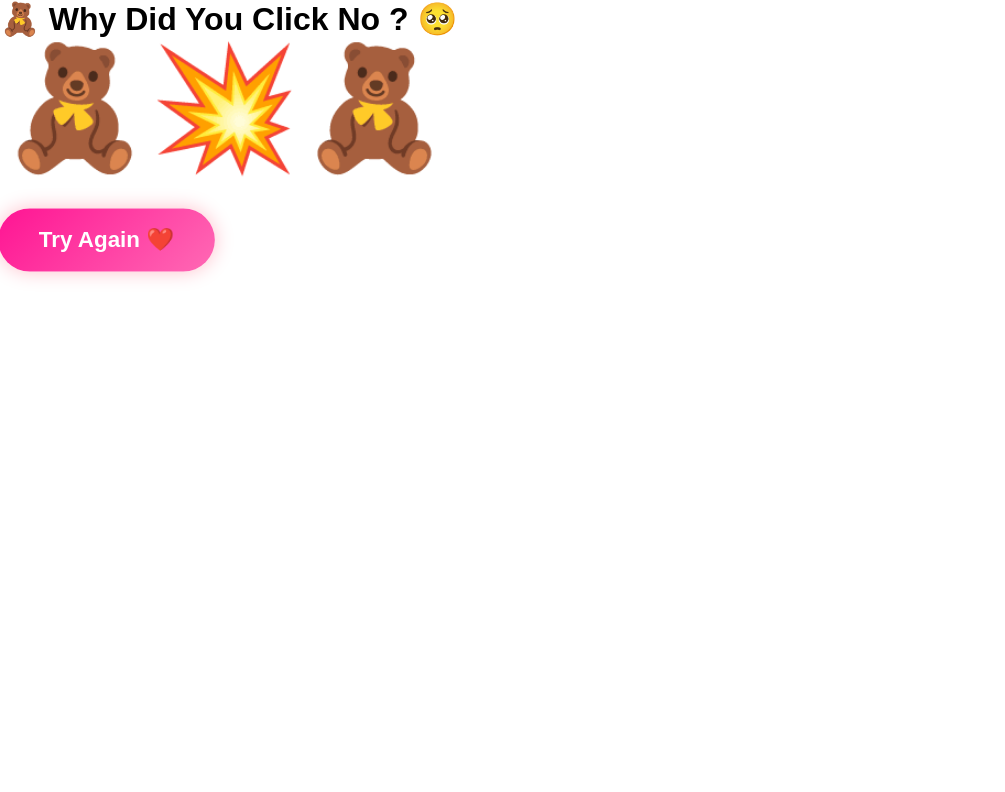
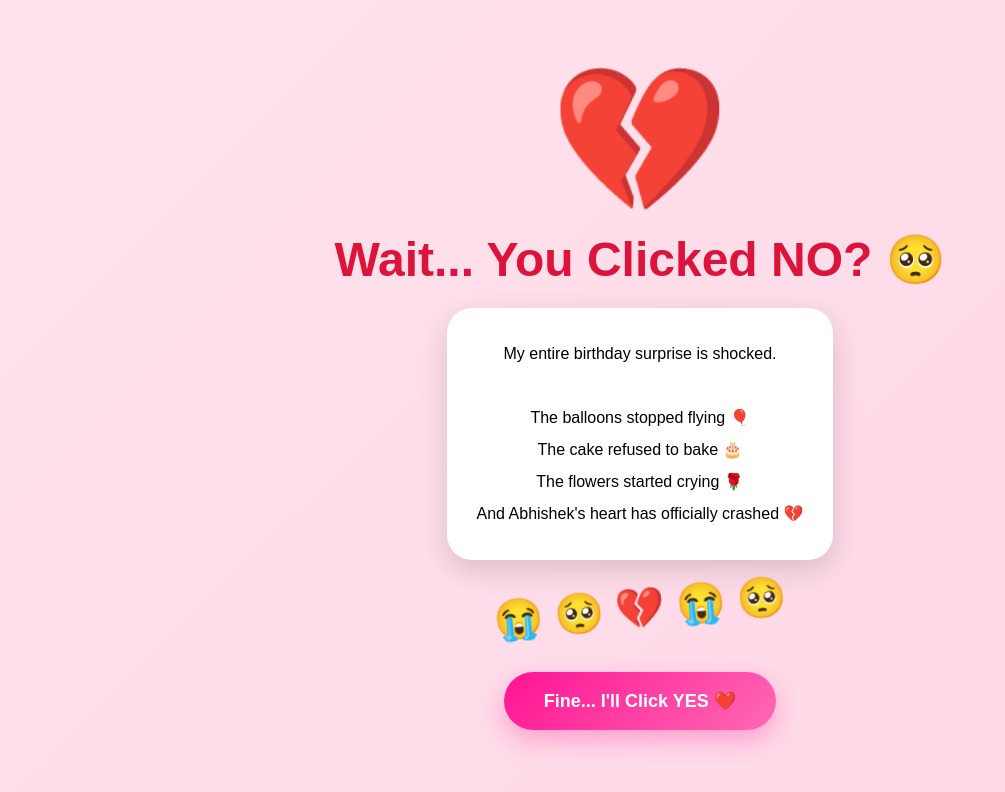
Before and after one commit to abhishekpr86/Birthday-Wishes, a React (Vite) app: page /no in a window 1280 px wide. Shown: the top 792 px of the page, without its empty margins (0-1005 px from the left). Built offline with nearby package versions, Linux system fonts and the light colour scheme.

Commit message:
Added the no page and it functiaolities

```diff
--- a/src/pages/HomePage.jsx
+++ b/src/pages/HomePage.jsx
@@ -31,11 +31,24 @@ onClick={() => navigate("/balloons")}
 YES ❤️
 </button>
 
-<button
+{/* <button
 className="no-btn"
 onClick={() => navigate("/no")}
 >
 NO 😢
+</button> */}
+
+<button
+  className="escaping-no-btn" onClick={() => navigate("/no")}
+  onMouseEnter={(e) => {
+    e.target.style.transform =
+      `translate(
+        ${Math.random()*200-100}px,
+        ${Math.random()*100-50}px
+      )`;
+  }}
+>
+  NO 😳
 </button>
       </div>
     </>
--- a/src/pages/NoPage.jsx
+++ b/src/pages/NoPage.jsx
@@ -4,29 +4,54 @@ function NoPage() {
 
   const navigate = useNavigate();
 
-  return(
-
+  return (
     <div className="no-page">
 
+      <div className="broken-heart">
+        💔
+      </div>
+
       <h1>
-        🧸 Why Did You Click No ? 🥺
+        Wait... You Clicked NO? 🥺
       </h1>
 
-      <div style={{fontSize:"120px"}}>
-        🧸💥🧸
+      <p className="no-message">
+
+        My entire birthday surprise is shocked.
+
+        <br /><br />
+
+        The balloons stopped flying 🎈
+
+        <br />
+
+        The cake refused to bake 🎂
+
+        <br />
+
+        The flowers started crying 🌹
+
+        <br />
+
+        And Abhishek's heart has officially crashed 💔
+
+      </p>
+
+      <div className="sad-emoji-row">
+
+        😭 🥺 💔 😭 🥺
+
       </div>
 
       <button
-        className="yes-btn"
+        className="retry-btn"
         onClick={() => navigate("/home")}
       >
-        Try Again ❤️
+        Fine... I'll Click YES ❤️
       </button>
 
     </div>
-
-  )
-
+  );
 }
 
 export default NoPage;
--- a/src/styles.css
+++ b/src/styles.css
@@ -183,22 +183,201 @@ body {
   }
 }
 
+.no-page {
+
+  min-height: 100vh;
+
+  background: linear-gradient(
+    135deg,
+    #ffe4ec,
+    #ffd6e7
+  );
+
+  display: flex;
+
+  flex-direction: column;
+
+  justify-content: center;
+
+  align-items: center;
+
+  text-align: center;
+
+  padding: 30px;
+}
+.broken-heart {
+
+  font-size: 120px;
+
+  animation: heartbeat 1s infinite;
+
+}
+
+@keyframes heartbeat {
+
+  0% {
+    transform: scale(1);
+  }
+
+  50% {
+    transform: scale(1.2);
+  }
+
+  100% {
+    transform: scale(1);
+  }
+
+}
 .no-btn {
-  margin-top: 15px;
+
+  margin-top: 20px;
+
   padding: 15px 35px;
 
   border: none;
+
   border-radius: 50px;
 
-  background: #ffffff;
+  background: linear-gradient(
+    135deg,
+    #ff6b6b,
+    #ff4757
+  );
 
-  color: hotpink;
+  color: white;
+
+  font-size: 18px;
+
+  font-weight: bold;
+
+  cursor: pointer;
+
+  transition: all 0.3s ease;
+
+  box-shadow:
+    0 8px 20px rgba(255,71,87,.35);
+
+}
+
+.no-btn:hover {
+
+  transform: translateY(-3px);
+
+  box-shadow:
+    0 15px 30px rgba(255,71,87,.5);
+
+}
+
+.escaping-no-btn {
+
+  position: relative;
+
+  transition: all 0.3s ease;
+
+  padding: 15px 30px;
+
+  border: none;
+
+  border-radius: 50px;
+
+  background: #ff758c;
+
+  color: white;
 
   font-weight: bold;
 
   cursor: pointer;
 }
 
+.no-page h1 {
+
+  color: crimson;
+
+  margin-top: 20px;
+
+  margin-bottom: 20px;
+
+  font-size: 3rem;
+}
+
+.no-message {
+
+  background: white;
+
+  padding: 30px;
+
+  border-radius: 25px;
+
+  max-width: 700px;
+
+  line-height: 2;
+
+  box-shadow:
+    0 10px 30px rgba(0,0,0,.15);
+
+}
+
+
+.sad-emoji-row {
+
+  font-size: 40px;
+
+  margin-top: 25px;
+
+  animation: shake 2s infinite;
+
+}
+
+@keyframes shake {
+
+  0% { transform: rotate(0); }
+
+  25% { transform: rotate(-5deg); }
+
+  50% { transform: rotate(5deg); }
+
+  75% { transform: rotate(-5deg); }
+
+  100% { transform: rotate(0); }
+
+}
+
+.retry-btn {
+
+  margin-top: 40px;
+
+  border: none;
+
+  padding: 18px 40px;
+
+  border-radius: 50px;
+
+  background: linear-gradient(
+    135deg,
+    #ff1493,
+    #ff69b4
+  );
+
+  color: white;
+
+  font-weight: bold;
+
+  font-size: 18px;
+
+  cursor: pointer;
+
+  transition: 0.3s ease;
+
+  box-shadow:
+    0 10px 25px rgba(255,20,147,.3);
+
+}
+
+.retry-btn:hover {
+
+  transform: translateY(-5px);
+
+}
 .home-container {
   min-height: 100vh;
 
```
